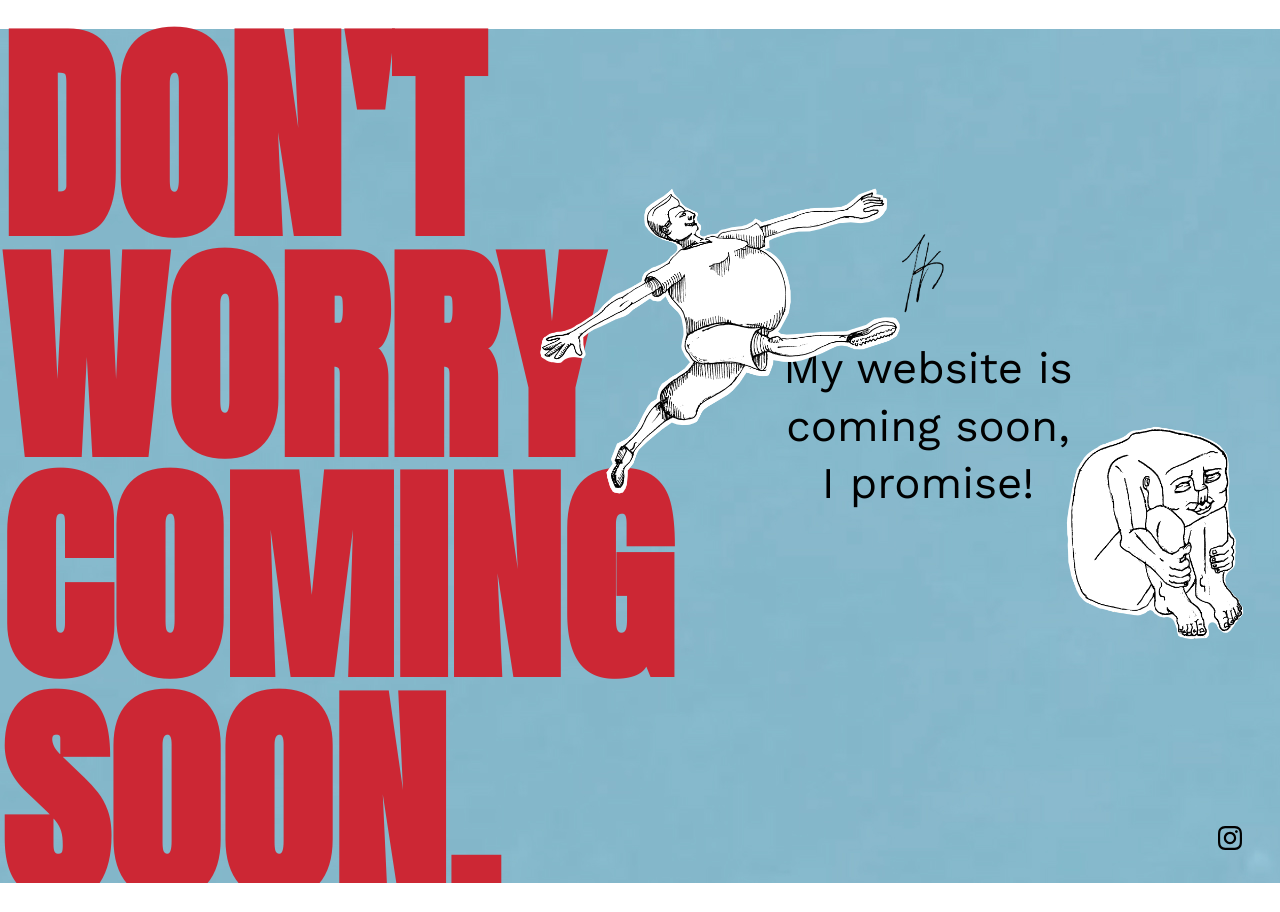
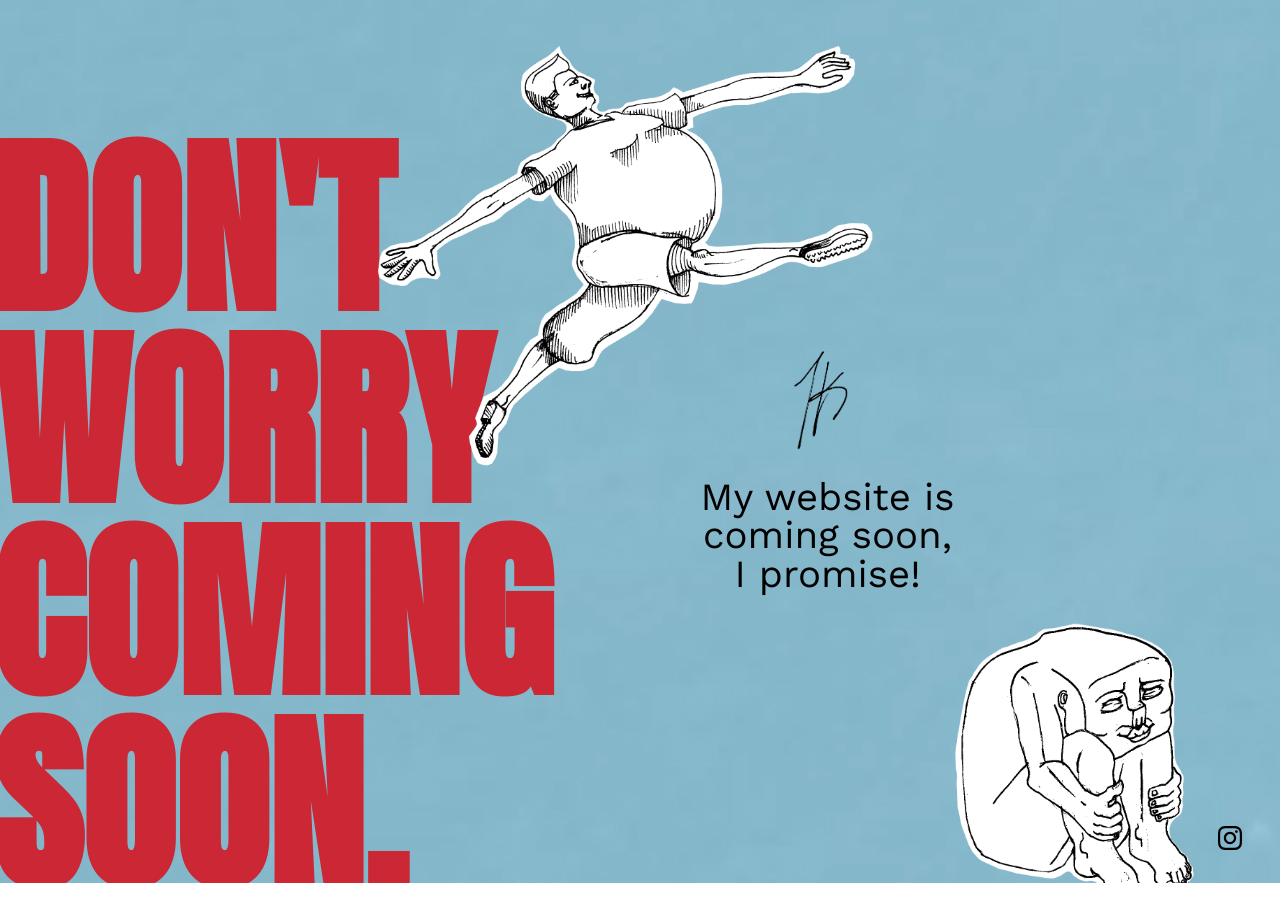
Before and after one commit to katz0018/portfolio-coming-soon, a plain HTML site: page index.html in a window 1280 px wide. Drawn offline with nearby package versions, Linux system fonts and the light colour scheme.

Commit message:
Add media query

```diff
--- a/css/main.css
+++ b/css/main.css
@@ -1,19 +1,25 @@
-h1 {
+.banner h1 {
+  margin-top: 369px;
+  margin-left: -8px;
   color: #CC2734;
   font-family: 'Anton', sans-serif;
-  font-size: 12rem;
-  line-height: 11.5rem;
+  font-size: 6rem;
+  line-height: 6rem;
+}
+
+.social-bg {
+  z-index: 1000;
 }
 
 h2 {
   font-family: 'Work Sans', sans-serif;
   font-weight: lighter;
-  line-height: 3.875rem;
   color: black;
+  line-height: 1.8rem;
 }
 
 .logo {
-  width: 10%;
+  width: 20%;
 }
 
 a {
@@ -22,24 +28,26 @@ a {
 }
 
 .banner-content {
-  top: 12em;
-  left: 30em;
+  top: 6em;
+  left: 0em;
+  display: block;
 }
 
 .stick-1 {
-  width: 40%;
+  width: 70%;
   position: absolute;
-  top: 20em;
-  right: -7em;
-  z-index: 10000;
+  top: 28.5em;
+  right: -3.5em;
+  z-index: 500;
 }
 
 .stick-2 {
-  width: 40%;
+  width: 75%;
   position: absolute;
-  top: 7em;
-  left: 24em;
-  z-index: 10000;
+  top: -1em;
+  left: -1em;
+  z-index: 500;
+  display: hidden;
 }
 
 .banner {
@@ -47,16 +55,149 @@ a {
   max-height: 46em;
 }
 
+.text {
+  font-size: 1.5rem;
+  line-height: 1.7rem;
+}
+
+@media only screen and (min-width: 25em) {
+
+  .banner h1 {
+    font-size: 7rem;
+    line-height: 7rem;
+    margin-top: 303px;
+  }
+
+  .logo {
+    width: 10%;
+  }
+
+  .banner-content {
+    top: 4em;
+  }
+
+  .stick-1 {
+    width: 70%;
+    position: absolute;
+    top: 24.5em;
+    right: -3.5em;
+  }
+
+  .stick-2 {
+    width: 70%;
+    position: absolute;
+    top: -2em;
+    left: -5em;
+  }
+
+}
+
 @media only screen and (min-width: 38em) {
 
-  h1 {
+  .banner h1 {
+    font-size: 8rem;
+    line-height: 8rem;
+    margin-top: 269px;
+  }
 
+  .logo {
+    width: 10%;
+  }
+
+  .stick-1 {
+    width: 60%;
+    position: absolute;
+    top: 21.5em;
+    right: 1.5em;
+  }
+
+  .stick-2 {
+    width: 56%;
+    position: absolute;
+    top: -1.5em;
+    left: -5em;
   }
 
 }
 
 @media only screen and (min-width: 60em) {
 
+  .banner h1 {
+    font-size: 10rem;
+    line-height: 10rem;
+    margin-top: 134px;
+  }
 
+  .logo {
+    width: 10%;
   }
+
+  .banner-content {
+    top: 18em;
+    left: 20em;
+  }
+
+  .stick-1 {
+    width: 54%;
+    position: absolute;
+    top: 29.5em;
+    right: -7.5em;
+  }
+
+  .stick-2 {
+    width: 55%;
+    position: absolute;
+    top: -1.5em;
+    left: 14em;
+  }
+
+  .text {
+    font-size: 2rem;
+    line-height: 2rem;
+  }
+
 }
+
+@media only screen and (min-width: 90em) {
+
+  h1 {
+    font-size: 12rem;
+    line-height: 11.5rem;
+  }
+
+  .banner-content {
+    top: 12em;
+    left: 35em;
+    display: block;
+  }
+
+  .logo {
+    width: 10%;
+  }
+
+  .banner h1 {
+    font-size: 12rem;
+    line-height: 12rem;
+    margin-top: -18px;
+  }
+
+  .stick-1 {
+    width: 40%;
+    position: absolute;
+    top: 25.5em;
+    right: -7.5em;
+  }
+
+  .stick-2 {
+    width: 40%;
+    position: absolute;
+    top: -1em;
+    left: 25em;
+  }
+
+  .text {
+    font-size: 2.5rem;
+    line-height: 2.7rem;
+  }
+
+}
--- a/index.html
+++ b/index.html
@@ -17,7 +17,7 @@
     <div class="banner relative">
 
       <div>
-        <h1 class="absolute">DON'T<br>WORRY<br>COMING<br>SOON.<h1>
+        <h1 class="absolute">DON'T<br>WORRY<br>COMING<br>SOON.</h1>
       </div>
 
       <div class="push-0">
@@ -39,7 +39,7 @@
         </div>
 
         <div>
-          <h2 class="yotta">My website is<br>coming soon,<br>I promise!</h2>
+          <h2 class="text">My website is<br>coming soon,<br>I promise!</h2>
         </div>
 
       </div>
```
